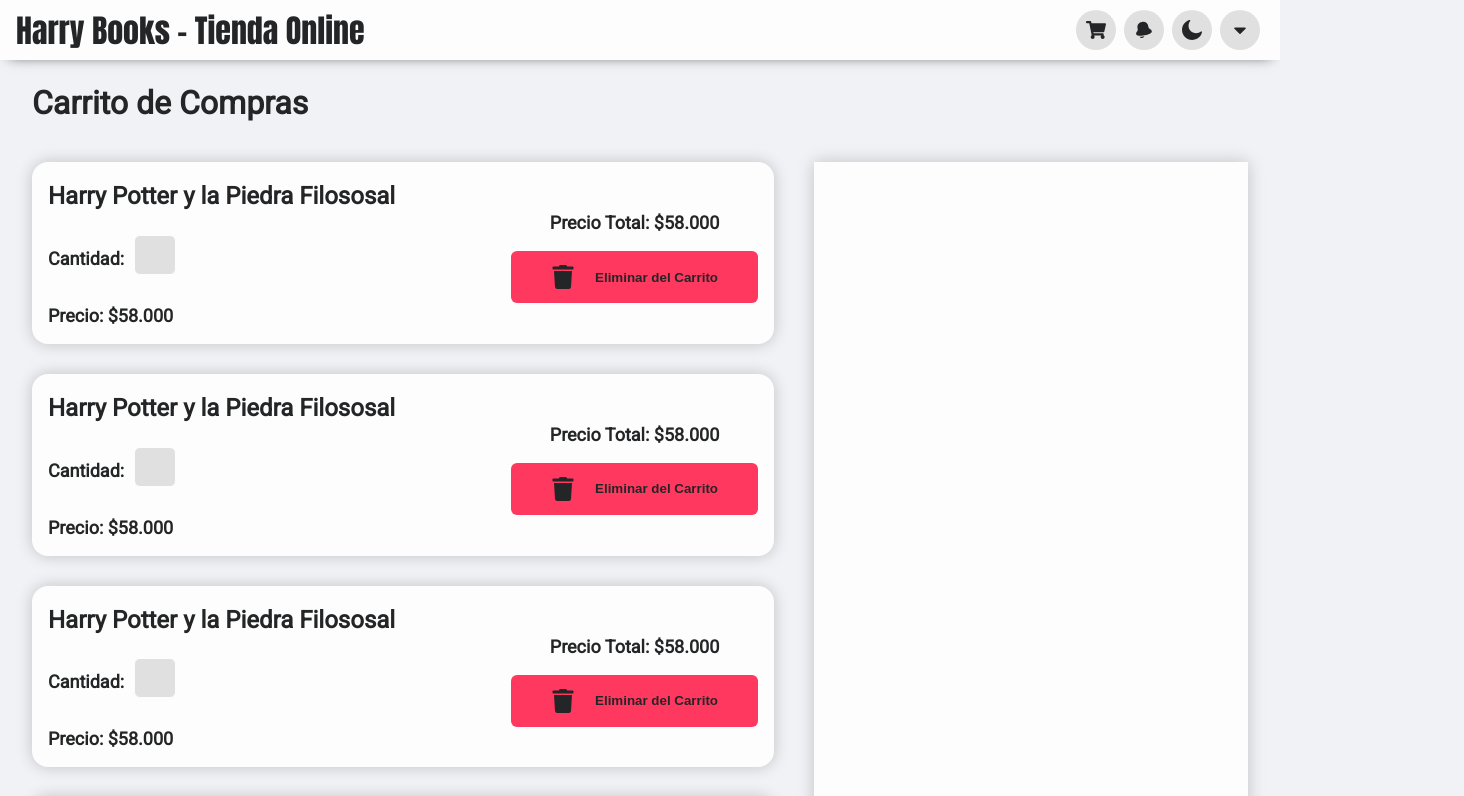
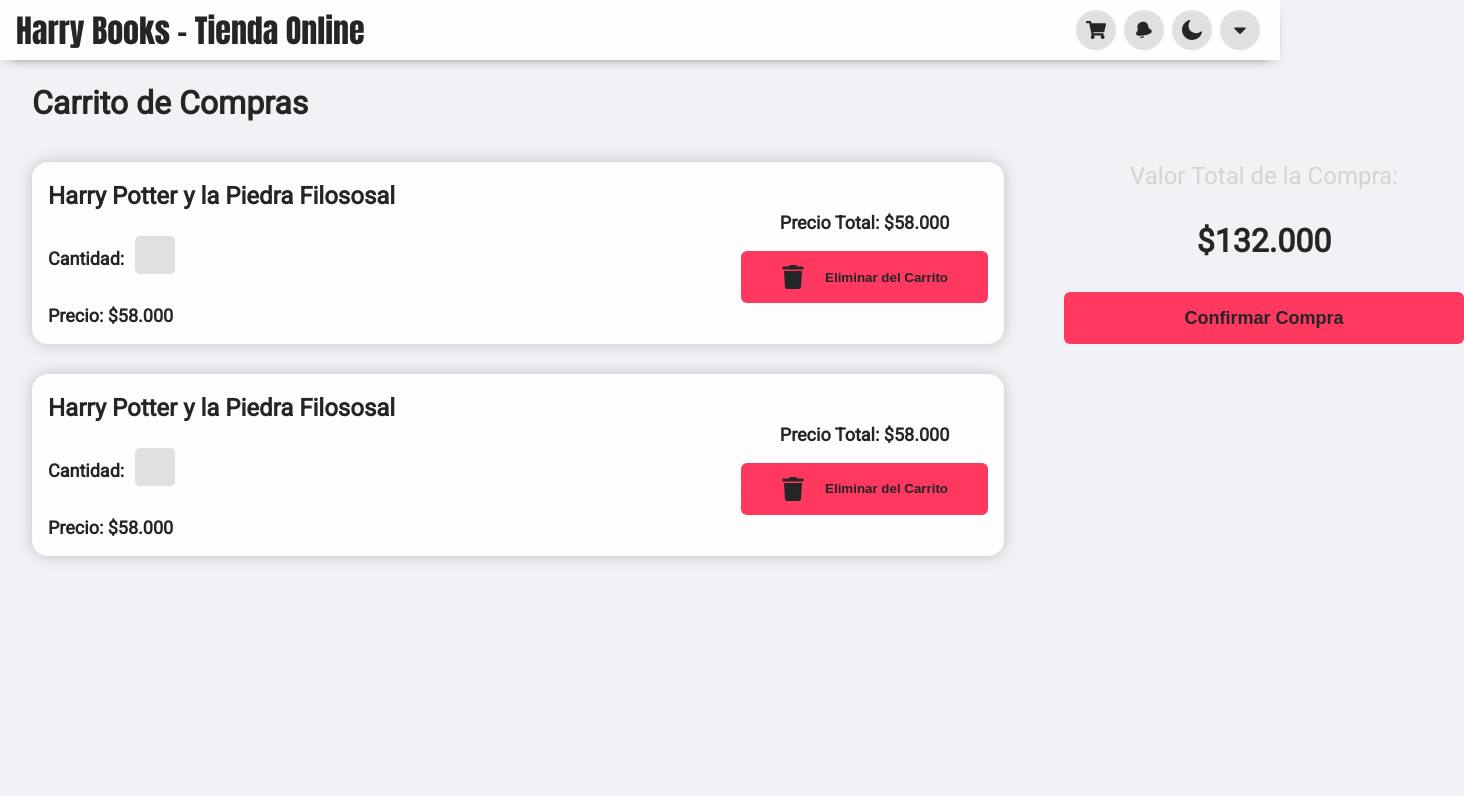
Before and after one commit to DevTony101/vue-hpotter-bookstore, a Vue app: page /cart in a window 1280 px wide. Shown: the top 796 px of the page, 1464 px wide, since content can reach past the window. Built offline with nearby package versions, Linux system fonts and the light colour scheme.

Commit message:
Finished tweaking the layout

```diff
--- a/src/components/BookInfo.vue
+++ b/src/components/BookInfo.vue
@@ -62,7 +62,7 @@
   }
 
   .info {
-    width: 710px;
+    width: 940px;
     display: flex;
     justify-content: space-between;
   }
--- a/src/views/Cart.vue
+++ b/src/views/Cart.vue
@@ -6,12 +6,18 @@
         <div>
           <BookInfo></BookInfo>
           <BookInfo></BookInfo>
-          <BookInfo></BookInfo>
-          <BookInfo></BookInfo>
-          <BookInfo></BookInfo>
-          <BookInfo></BookInfo>
         </div>
-        <div class="card"></div>
+        <div class="purchase-info">
+          <div style="text-align: center">
+            <p id="msg-total">Valor Total de la Compra:</p>
+            <p id="price">$132.000</p>
+            <BaseButton buttonClass="purchase-button">
+              <template>
+                Confirmar Compra
+              </template>
+            </BaseButton>
+          </div>
+        </div>
       </div>
     </div>
   </div>
@@ -34,21 +40,29 @@
   .cart {
     display: grid;
     column-count: 2;
-    grid-template-columns: 750px auto;
+    grid-template-columns: 1000px auto;
     column-gap: 2rem;
     margin-top: 40px;
   }
 
-  .rounded {
-    border-radius: 1rem;
+  .purchase-info p {
+    color: var(--text-color);
+    font-size: x-large;
   }
 
-  .card {
-    margin: 0 0 30px 0;
-    display: inline-flex;
-    background-color: var(--primary-variant);
-    padding: 0 1rem;
-    transition: background 500ms ease-in-out, color 1000ms ease-in-out;
-    box-shadow: 0 0 16px 0 rgba(0, 0, 0, 0.2);
+  .purchase-info {
+    display: flex;
+    flex-direction: column;
+    justify-items: center;
+  }
+
+  #msg-total {
+    color: lightgray;
+    margin: 0;
+  }
+
+  #price {
+    font-size: xx-large;
+    font-weight: bold;
   }
 </style>
```
